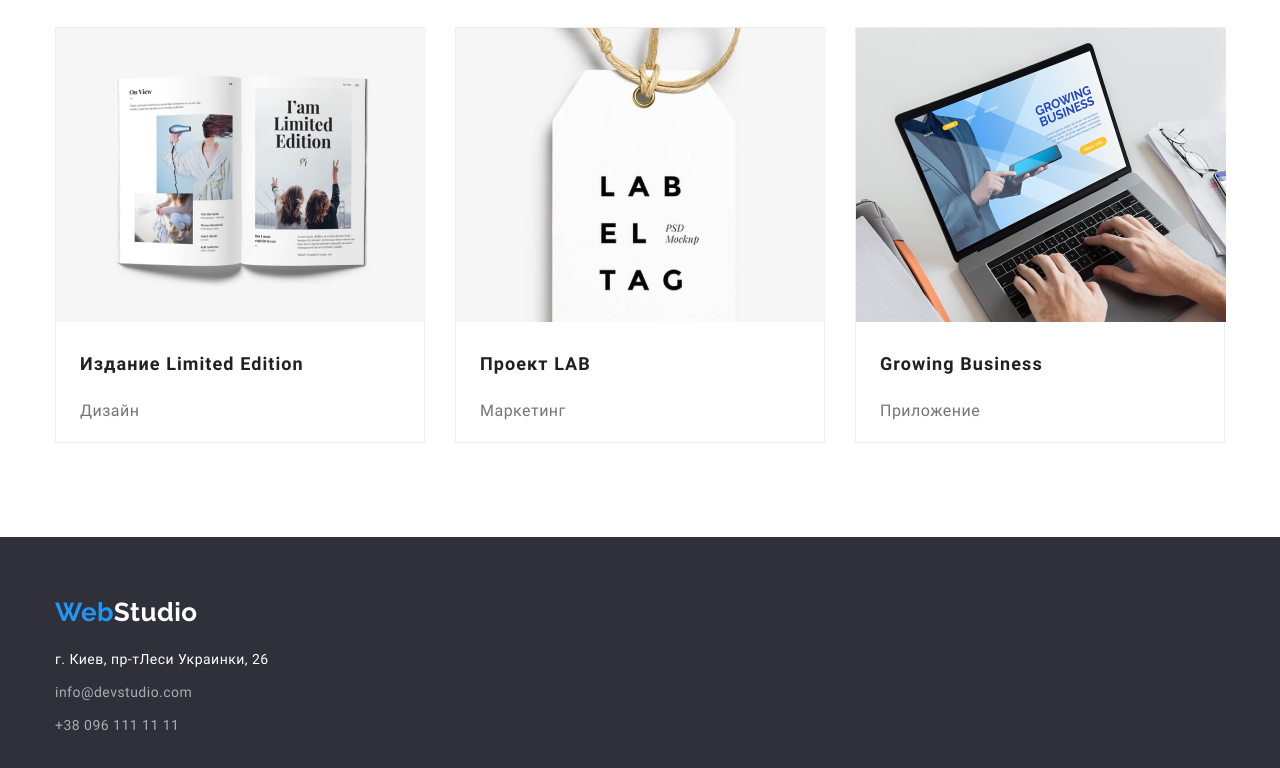
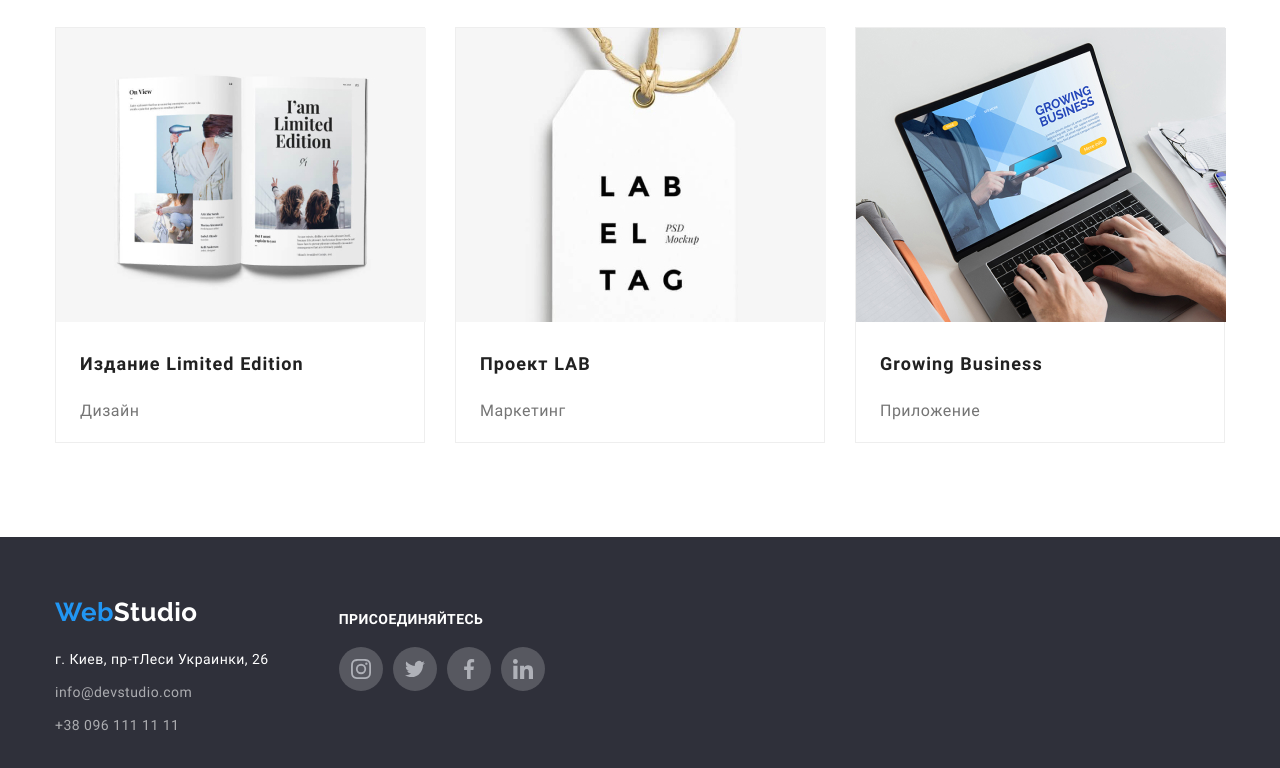
Before and after one commit to BohdanV32/goit-markup-hw-04, a plain HTML site: page portfolio.html in a window 1280 px wide. Shown: the part 1128-1896 px from the top of the page. Drawn offline with nearby package versions, Linux system fonts and the light colour scheme; files whose address does not match are found by name.

Commit message:
расставляет элементы

```diff
--- a/css/main.css
+++ b/css/main.css
@@ -81,7 +81,7 @@ li {
 }
 html {
     box-sizing: border-box;
-  }
+}
 *,
 *::before,
 *::after {
@@ -377,8 +377,7 @@ body {
     line-height: 1.7;
     text-decoration: none;
 }
-.footer .link {
-    width: 20%;
+.flex-cool .link {
     display: flex;
     margin-top: 9px;
     color: rgba(255, 255, 255, 0.6);
@@ -594,32 +593,28 @@ body {
 .client-link:hover .client-svg {
     fill: var(--accent-cl);
 }
-  .client-link:hover {
+.client-link:hover {
     border-color: var(--accent-cl);
 }
 .client-svg {
     fill: #afb1b8;
 }
-.footer-icon {
+.footer-icon p {
     display: flex;
-}
-.footer-title {
-    margin-top: 0px;
-    margin-bottom: 0px;
-    display: flex;
+    margin-bottom: 20px;
+    font-family: Roboto;
+    font-style: normal;
+    font-weight: bold;
+    font-size: 14px;
+    letter-spacing: 0.03em;
+    text-transform: uppercase;
+    color: var(--white);
 }
 .footer-icon-list {
     display: flex;
-    margin-right: auto;
-    margin-left: auto;
-    justify-content: space-between;
-    width: 206px;
-}
-.footer-svg {
-    display: flex;
-    width: 20px;
-    height: 20px;
-    fill: #AFB1B8;
+    align-items: center;
+    margin-right: 94px;
+    padding: 0 0;
 }
 .footer-icon-list-item {
     display: flex;
@@ -629,4 +624,41 @@ body {
     height: 44px;
     border-radius: 50%;
     background-color:var(--bg);
+    background-position: center;
+    background-repeat: no-repeat;
+    background-color: rgba(255, 255, 255, 0.1);
 }
+.footer-icon-list-item:not(:last-child) {
+    margin-right: 10px;
+}
+.footer-icon-link {
+    display: flex;
+    justify-content: center;
+    align-items: center;
+    width: 44px;
+    height: 44px;
+    background: rgba(255, 255, 255, 0.1);
+    border-radius: 50%;
+}
+.footer-icon-link:hover,
+.footer-icon-link:focus {
+    background: var(--accent-cl);
+}
+.footer-icon-link:hover .footer-svg,
+.footer-icon-link:focus .footer-svg {
+    fill: var(--white);
+}
+.footer-svg {
+    display: block;
+    width: 20px;
+    height: 20px;
+    color: var(--white);
+}
+.flex-cool {
+    display: flex;
+    flex-direction: column;
+    margin-right: 70px;
+}
+.footer-address {
+    display: flex;
+}
--- a/portfolio.html
+++ b/portfolio.html
@@ -105,6 +105,7 @@
     </main>
     <footer class="footer">
         <div class="container footer-address">
+            <div class="flex-cool">
                 <a href="WebStudio" class="logo">Web<span class="logo-text">Studio</span></a>
                 <address class="address" id="address">
                     <a class="map" href="https://goo.gl/maps/mBAU42XWuLWp58m89" target="_blank" rel="noopener noreferer">
@@ -113,6 +114,40 @@
                     <a class="link" href="tel:+380961111111">+38 096 111 11 11</a>
                 </address>
             </div>
+                <div class="footer-icon">
+                    <p>Присоединяйтесь</p>
+                        <ul class="footer-icon-list list">
+                            <li class="footer-icon-list-item">
+                                <a href class="footer-icon-link">
+                                    <svg class="footer-svg">
+                                    <use href="./imgs/icomoon/sprite.svg#icon-instagram-2"></use>
+                                    </svg>
+                                </a>
+                            </li>
+                            <li class="footer-icon-list-item">
+                                <a href class="footer-icon-link">
+                                    <svg class="footer-svg">
+                                        <use href="./imgs/icomoon/sprite.svg#icon-twitter-1"></use>
+                                    </svg>
+                                </a>
+                            </li>
+                            <li class="footer-icon-list-item">
+                                <a href class="footer-icon-link">
+                                     <svg class="footer-svg">
+                                        <use href="./imgs/icomoon/sprite.svg#icon-facebook-1"></use>
+                                    </svg>
+                                </a>
+                            </li>
+                            <li class="footer-icon-list-item">
+                                <a href class="footer-icon-link">
+                                    <svg class="footer-svg">
+                                        <use href="./imgs/icomoon/sprite.svg#icon-linkedin-1"></use>
+                                    </svg>
+                                </a>
+                            </li>
+                        </ul>
+                </div>
+        </div>
     </footer>
 </body>
 </html>
```
Also changed, not shown: index.html (+4 -2 lines), 1 other file. Lines whose indentation alone changed are shown as unchanged.
